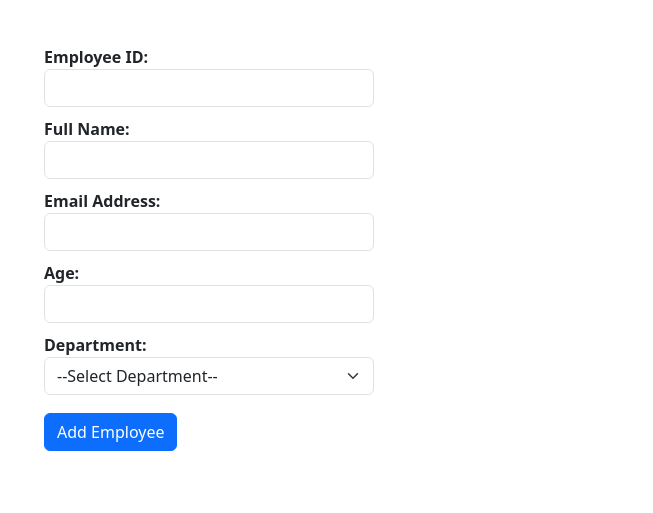
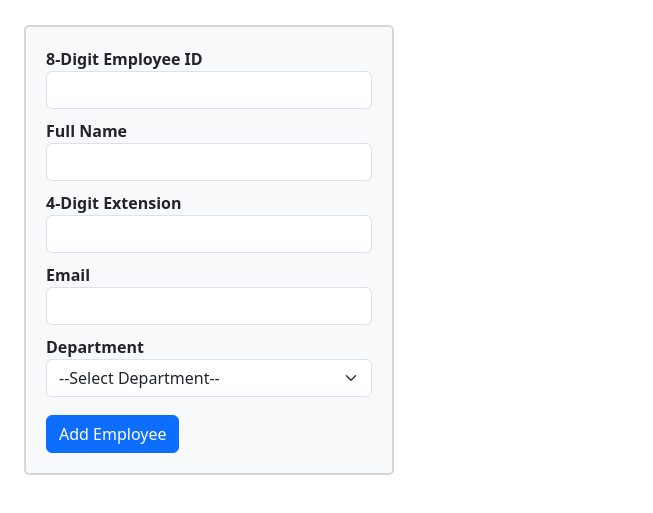
Before and after one commit to aboomar1412/M6-Assignment, a plain HTML site: page index.html in a window 1280 px wide. Shown: the part 77-590 px from the top of the page, without its empty margins (0-653 px from the left). Drawn offline with nearby package versions, Linux system fonts and the light colour scheme.

Commit message:
coding added

```diff
--- a/index.html
+++ b/index.html
@@ -14,7 +14,13 @@
         h1              {margin-bottom: 30px;}
         label           {font-weight: bold;}
         input, select   {margin-bottom: 10px;}
-        form            {width: 30%; padding: 20px;}
+        form            {
+            width: 30%;
+            padding: 20px;
+            border: 2px solid #d6d6d6;
+            border-radius: 5px;
+            background-color: #f8f9fa;
+        }
     </style>
 </head>
 <body class="m-4">
@@ -22,27 +28,27 @@
 
     <form id="empForm">
         <div class="form-group">
-            <label for="empId">Employee ID:</label>
-            <input type="number" id="empId" class="form-control" required>
+            <label for="empId">8-Digit Employee ID</label>
+            <input type="number" id="empId" class="form-control" required maxlength="8">
         </div>
 
         <div class="form-group">
-            <label for="name">Full Name:</label>
+            <label for="name">Full Name</label>
             <input type="text" id="name" class="form-control" required>
         </div>
 
         <div class="form-group">
-            <label for="email">Email Address:</label>
-            <input type="text" id="email" class="form-control" required>
+            <label for="ext">4-Digit Extension</label>
+            <input type="number" id="ext" class="form-control" required maxlength="4">
         </div>
 
         <div class="form-group">
-            <label for="age">Age:</label>
-            <input type="number" id="age" class="form-control" required>
+            <label for="email">Email</label>
+            <input type="email" id="email" class="form-control" required>
         </div>
 
         <div class="form-group">
-            <label for="department">Department:</label>
+            <label for="department">Department</label>
             <select id="department" class="form-select" required>
                 <option value="">--Select Department--</option>
                 <option>Administrative</option>
--- a/js/script.js
+++ b/js/script.js
@@ -5,12 +5,12 @@ document.addEventListener("DOMContentLoaded", () => {
       const employee = {
         id: f.empId.value,
         name: f.name.value,
+        extension: f.ext.value,
         email: f.email.value,
-        age: f.age.value,
         department: f.department.value
       };
       console.log("=== New Employee Added ===");
-      for (let key in employee) console.log(`${key}: ${employee[key]}`);
+      for (let key in employee) console.log(`${key.charAt(0).toUpperCase() + key.slice(1)}: ${employee[key]}`);
       f.reset();
     });
   });
```
